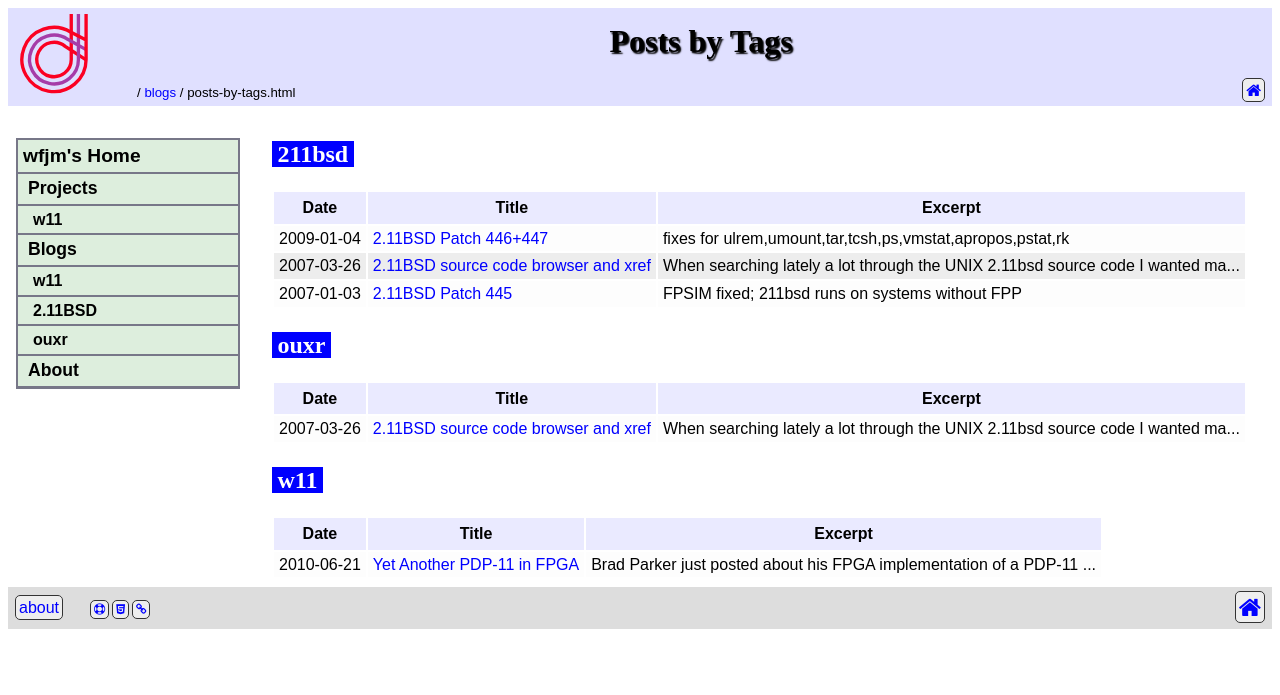
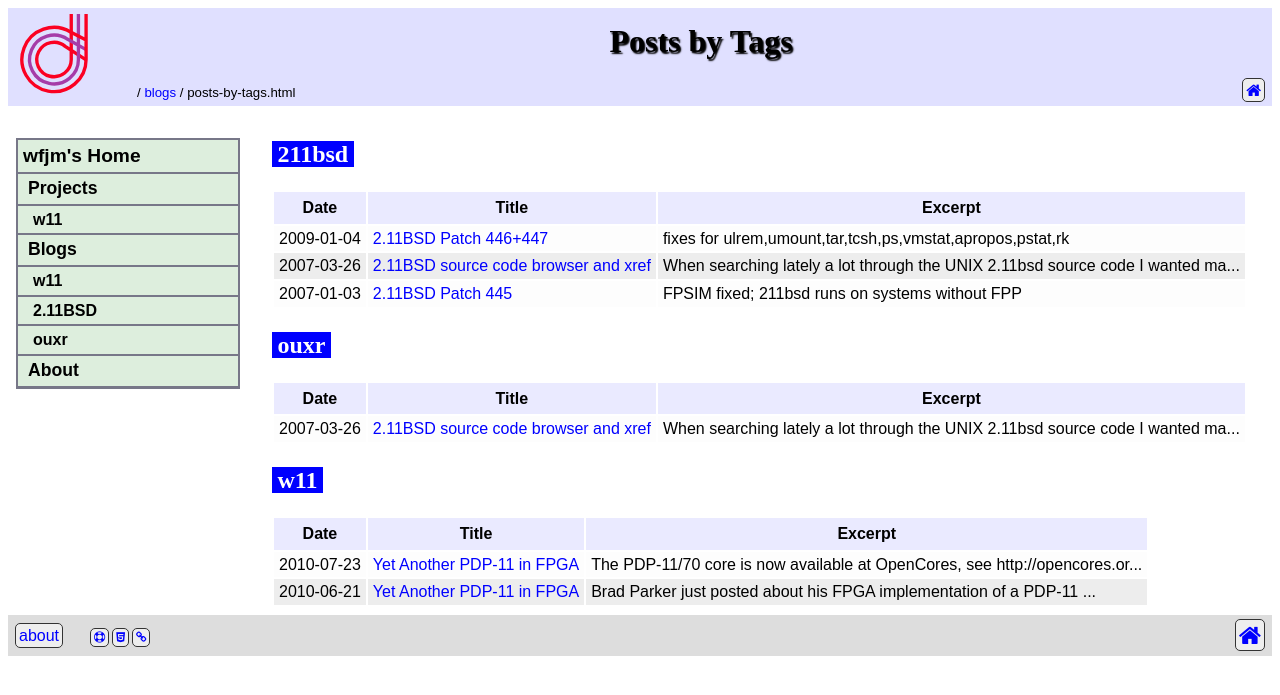
Before and after one commit to wfjm/wfjm.github.io, a Jekyll site: the page built from blogs/posts-by-tags.html, in a window 1280 px wide. Shown: the top 695 px of the page. Built offline with Jekyll 4.4.1, drawn with Linux system fonts in a browser that asks for light colours.

Commit message:
move posts to /blogs; use header-botpath also for posts

```diff
--- /dev/null
+++ b/_data/tags.yml
@@ -0,0 +1,5 @@
+# tag definitions
+#
+211bsd: 2.11BSD
+ouxr: Old Unix XRef
+w11: w11 CPU and SoC
--- a/_posts/w11/2010-06-21-yet-another-pdp11-in-fpga.html
+++ b/_posts/w11/2010-06-21-yet-another-pdp11-in-fpga.html
@@ -38,7 +38,7 @@ some open issues, especially some details of trap and double error
 handling aren't correct yet. In practice this is of little importance,
 the FPGA system happily boots and runs BSD 2.11, a system using 22bit
 addressing and split I&amp;D space. {Note: you need
-<a href="/posts/211bsd/2009-01-04-patch-446+447.html">patch 447 for 2.11BSD</a>
+<a href="/blogs/211bsd/2009-01-04-patch-446+447.html">patch 447 for 2.11BSD</a>
 to get FPP emulation and RK support working}
 </p>
 <p>
--- /dev/null
+++ b/_posts/w11/2010-07-23-yet-another-pdp11-in-fpga.html
@@ -0,0 +1,19 @@
+---
+title: "Yet Another PDP-11 in FPGA"
+tags:  ["w11"]
+---
+<p>
+The PDP-11/70 core is now available at OpenCores, see
+<pre>
+  <a href="http://opencores.org/project,w11">http://opencores.org/project,w11</a>
+</pre>
+The documentation is admittedly still rudimentary. The backend handler is
+still in perl. This and many other things on the TODO list for the future.
+</p>
+<div class="notebox">
+  For original note see
+  {% include wbm-link.html
+  date="20141003123342"
+  link="http://www.classiccmp.org/pipermail/cctech/2010-July/077074.html"
+  text="posting to cctech@classiccmp.org" %}
+</div>
```
